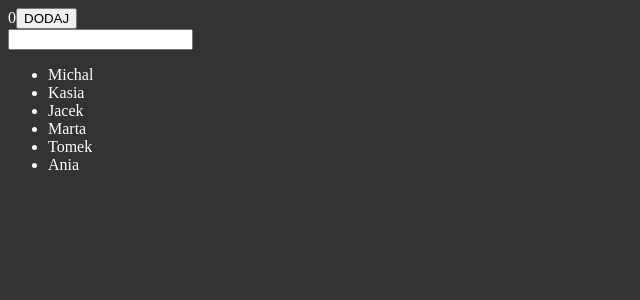
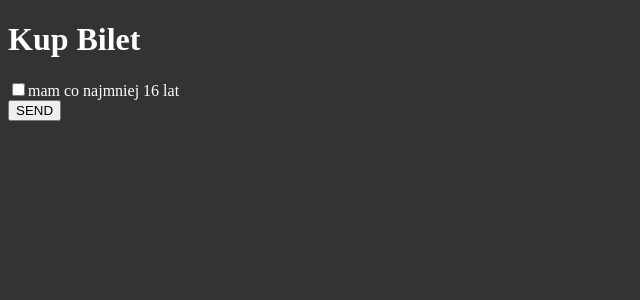
Before and after one commit to kstopka/how_to_react, a React (Create React App) app: page / in a window 1280 px wide. Shown: the top 300 px of the page, without its empty margins (0-640 px from the left). Built offline with nearby package versions, Linux system fonts and the light colour scheme.

Commit message:
checkbox_hooks

```diff
--- /dev/null
+++ b/src/Nauka_react/1_chceckbox_hooks.tsx
@@ -0,0 +1,44 @@
+import * as React from "react";
+import { useState } from "react";
+
+const ValidationMessage = (props: { txt: any }) => {
+    const { txt } = props;
+    return <p>{txt}</p>;
+};
+
+const App = () => {
+    const [isConfirmed, setIsConfirmed] = useState(false);
+    const [isFormSubmitted, setIsFormSubmitted] = useState(false);
+
+    const handleCheckboxChange = () => {
+        setIsConfirmed(!isConfirmed);
+        setIsFormSubmitted(false);
+    };
+
+    const handleFormSubmit = (e: any) => {
+        e.preventDefault();
+        if (!isFormSubmitted) {
+            setIsFormSubmitted(true);
+        }
+    };
+
+    const displayMessage = () => {
+        return isConfirmed ? <ValidationMessage txt="Positive" /> : <ValidationMessage txt="Negative" />;
+    };
+
+    return (
+        <div className="wrapper">
+            <form onSubmit={handleFormSubmit}>
+                <h1>Kup Bilet</h1>
+                <input type="checkbox" name="age" id="age" checked={isConfirmed} onChange={handleCheckboxChange} />
+                <label htmlFor="age">mam co najmniej 16 lat</label>
+                <div>
+                    <button type="submit">SEND</button>
+                </div>
+            </form>
+            {isFormSubmitted ? displayMessage() : null}
+        </div>
+    );
+};
+
+export default App;
--- a/src/ReactHooksNauka/1_reactHooks.tsx
+++ b/src/ReactHooksNauka/1_reactHooks.tsx
@@ -42,7 +42,7 @@ function UsersList(props: { users: any }) {
     if (users.length > 0) {
         return (
             <ul>
-                {users.map((user) => (
+                {users.map((user: any) => (
                     <li key={user}>{user}</li>
                 ))}
             </ul>
--- a/src/index.tsx
+++ b/src/index.tsx
@@ -4,6 +4,7 @@ import "./index.css";
 import reportWebVitals from "./reportWebVitals";
 // import App from './App';
 // import App from "./Nauka_react/1_chceckbox";
+import App from "./Nauka_react/1_chceckbox_hooks";
 // import App from "./Nauka_react/2_shoping_cart";
 // import App from "./Nauka_react/3_list_item";
 // import App from "./Nauka_react/4_order_restaurant";
@@ -12,7 +13,7 @@ import reportWebVitals from "./reportWebVitals";
 
 // import App from "./react_TS/1_rating_stars/RatingStars";
 
-import App from "./ReactHooksNauka/1_reactHooks";
+// import App from "./ReactHooksNauka/1_reactHooks";
 
 ReactDOM.render(
     <React.StrictMode>
```
